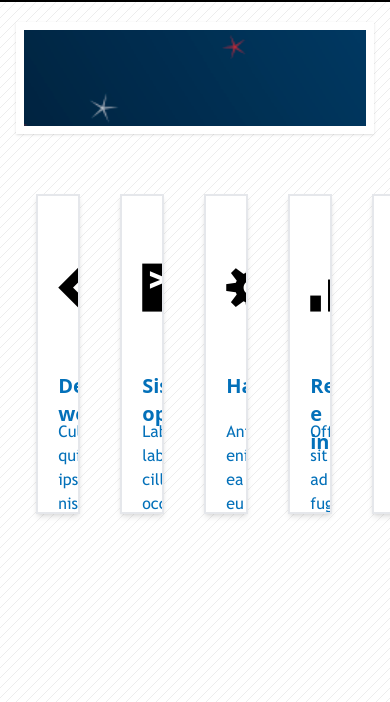
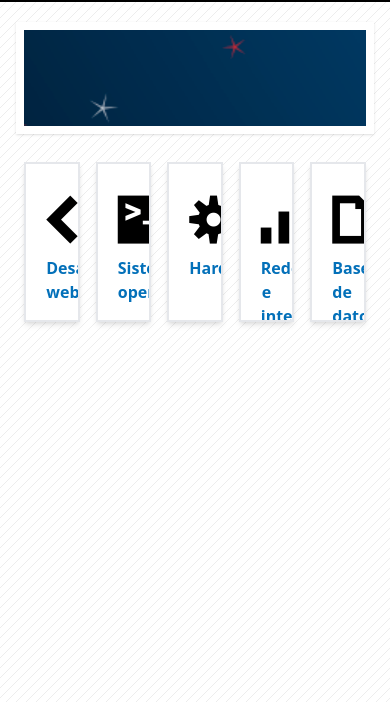
Before and after one commit to mundoenrique/tailwind-victor-robles, a website: page 01-web-tailwind/index.html in a window 390 px wide. Shown: the part 142-844 px from the top of the page. Drawn offline with Linux system fonts and the light colour scheme.

Commit message:
Responsive tarjetas

```diff
--- a/01-web-tailwind/src/styles.css
+++ b/01-web-tailwind/src/styles.css
@@ -66,20 +66,20 @@
 
   /* Estilos tarjetas */
   .card {
-    @apply flex-1 h-80 border-2 border-gray-200 shadow-md bg-white overflow-hidden m-5 mt-10 pl-5 pr-5 cursor-pointer transition duration-300 hover:bg-black;
+    @apply flex-1 h-80 border-2 border-gray-200 shadow-md bg-white overflow-hidden m-5 mt-10 pl-5 pr-5 cursor-pointer transition duration-300 hover:bg-black xs:h-40 xs:m-2 md:h-40 md:m-2 lg:h-80;
   }
 
   .card-icon {
     font-family: 'WebSymbolsRegular';
-    @apply transform block w-full h-32 text-5xl text-center mt-12 pt-5 mx-auto transition duration-300 group-hover:scale-150 group-hover:pt-5 group-hover:text-azul-claro group-hover:animate-show-card-icon;
+    @apply transform block w-full h-32 text-5xl text-center mt-12 pt-5 mx-auto transition duration-300 group-hover:scale-150 group-hover:pt-5 group-hover:text-azul-claro group-hover:animate-show-card-icon xs:mt-3 xs:h-20 md:mt-3 md:h-20 lg:mt-12 lg:h-32;
   }
 
   .card-category {
-    @apply w-full h-12 text-xl font-bold text-center text-azul-oscuro transition duration-300 group-hover:text-white group-hover:animate-show-card-category;
+    @apply w-full h-12 text-xl font-bold text-center text-azul-oscuro transition duration-300 group-hover:text-white group-hover:animate-show-card-category xs:text-base xs:h-6 md:text-base md:h-6 lg:text-lg lg:m-5 lg:h-12;
   }
 
   .card-description {
     font-family: 'TrebuchetMS';
-    @apply text-center text-azul-oscuro text-base transition duration-300 group-hover:text-white group-hover:animate-show-card-description;
+    @apply text-center text-azul-oscuro text-base transition duration-300 group-hover:text-white group-hover:animate-show-card-description xs:hidden md:hidden lg:block lg:text-sm lg:mt-1.5 xl:text-base xl:mt-1;
   }
 }
```
Also changed, not shown: 01-web-tailwind/css/styles.css.
